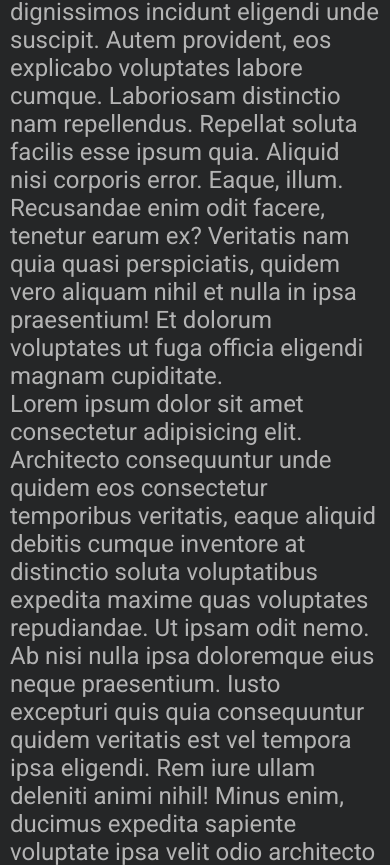
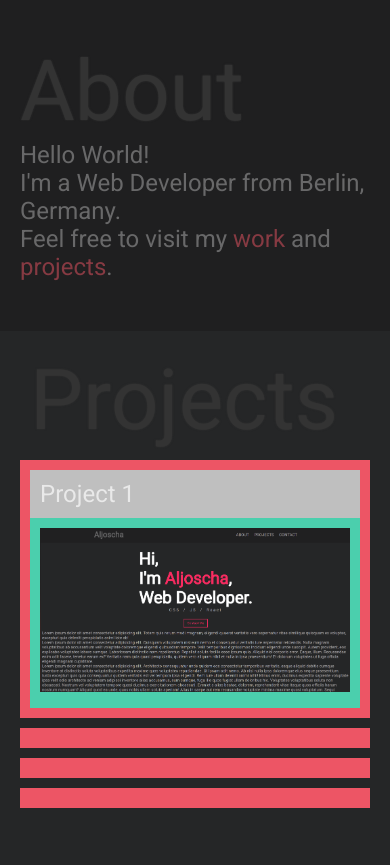
Before and after one commit to AljoschaDriemel/aljoschadriemel.github.io, a plain HTML site: page index.html in a window 390 px wide. Shown: the part 892-1757 px from the top of the page. After the commit the page ends 1730 px from the top, so only its background shows below. Drawn offline with Linux system fonts and the light colour scheme.

Commit message:
responsive redesign

```diff
--- a/index.html
+++ b/index.html
@@ -45,70 +45,50 @@
       </nav>
     </header>
     <!-- MAIN -->
-    <section class="flex">
-      <div class="container main-info">
+    <section >
+      <div class="container flex main-info">
+        <div>
           <p>Hi,</p>
           <p>I'm <span>Aljoscha</span>,</p>
           <p>Web Developer.</p>
           <div class="sub-info">
             <p>CSS / JS / React</p>
           </div>
-      </div>
-    </section>
           <div class="flex cta-btn">
             <a href="#contact">Contact Me</a>
           </div>
+        </div>
+      </div>
+    </section>
     <!-- ABOUT -->
     <section>
-      <div class="container about">
+      <div class="container about" id="about">
+        <div class="title-font"><p>About</p></div>
+        <div class="about-container">
+          <p>Hello World!</p>
+          <p>I'm a Web Developer from Berlin, Germany.</p>
           <p>
-          Lorem ipsum dolor sit amet consectetur adipisicing elit. Totam quia
-          rerum modi magnam, eligendi quaerat veritatis vero aspernatur vitae
-          similique quisquam ex voluptas, excepturi quis deleniti perspiciatis
-          animi iste ab!
+            Feel free to visit my <a href="#projects">work</a> and
+            <a href="#projects">projects</a>.
           </p>
-        <p>
-          Lorem ipsum dolor sit amet consectetur adipisicing elit. Quisquam
-          voluptatem nisi eum nemo et consequatur veritatis iure aspernatur
-          reiciendis. Nulla magnam voluptatibus ab accusantium velit voluptate
-          doloremque eligendi quibusdam tempore. Velit temporibus dignissimos
-          incidunt eligendi unde suscipit. Autem provident, eos explicabo
-          voluptates labore cumque. Laboriosam distinctio nam repellendus.
-          Repellat soluta facilis esse ipsum quia. Aliquid nisi corporis error.
-          Eaque, illum. Recusandae enim odit facere, tenetur earum ex? Veritatis
-          nam quia quasi perspiciatis, quidem vero aliquam nihil et nulla in
-          ipsa praesentium! Et dolorum voluptates ut fuga officia eligendi
-          magnam cupiditate.
-        </p>
-        <p>
-          Lorem ipsum dolor sit amet consectetur adipisicing elit. Architecto
-          consequuntur unde quidem eos consectetur temporibus veritatis, eaque
-          aliquid debitis cumque inventore at distinctio soluta voluptatibus
-          expedita maxime quas voluptates repudiandae. Ut ipsam odit nemo. Ab
-          nisi nulla ipsa doloremque eius neque praesentium. Iusto excepturi
-          quis quia consequuntur quidem veritatis est vel tempora ipsa eligendi.
-          Rem iure ullam deleniti animi nihil! Minus enim, ducimus expedita
-          sapiente voluptate ipsa velit odio architecto ad veniam adipisci
-          inventore alias accusamus, eum cumque, fuga illo quos fugiat ullam
-          doloribus hic. Voluptates voluptatibus soluta non obcaecati. Nostrum
-          vel voluptatem tempore quasi ducimus exercitationem obcaecati. Eveniet
-          a alias beatae, dolorem, reprehenderit vitae itaque quos officiis
-          harum nostrum numquam? Aliquid quod ea unde, quos nobis ullam soluta
-          aperiam! Alias in saepe aut rem recusandae voluptate minima maxime
-          quasi voluptatum. Sequi maxime magnam veritatis iste dolor. Quas
-          debitis quod nihil nobis, fugiat facere enim nisi accusantium harum
-          voluptas quisquam? Dolorem possimus illum numquam facilis aut! In ab
-          provident, cum ducimus deserunt exercitationem minus perspiciatis
-          impedit laborum, voluptatibus tempore excepturi temporibus consectetur
-          quasi laudantium, similique necessitatibus aliquam quaerat quis enim.
-          Autem iste voluptatibus tempore illo consequatur cumque minus quidem
-          porro! Animi possimus eveniet quia alias adipisci iure aut magni culpa
-          quasi mollitia omnis natus aperiam itaque minima modi, suscipit ex!
-          Architecto labore excepturi delectus consequatur recusandae dolores
-          officiis commodi minus sed. Exercitationem adipisci temporibus quasi
-          voluptatibus, cum, minus neque laboriosam consectetur consequatur
-          dignissimos sunt et. Quisquam at earum explicabo laudantium?
-        </p>
+        </div>
+      </div>
+    </section>
+
+    <section>
+      <div class="container projects" id="projects">
+        <div class="title-font"><p>Projects</p></div>
+        <div class="project-container">
+          <div class="card">
+            <div class="card-title">Project 1</div>
+            <div class="card-body">
+              <img src="./img/test.png" alt="test img">
+            </div>
+          </div>
+          <div class="card"></div>
+          <div class="card"></div>
+          <div class="card"></div>
+        </div>
       </div>
     </section>
 
--- a/style.css
+++ b/style.css
@@ -70,15 +70,21 @@ h1 {
 
 /* MAIN */
 .main-info{
-    margin-top: 20px;
+  /* display: block; */
+  height: 90vh;
+  padding: 0 10px;
 }
 .main-info p {
   /* font-size: 2rem; */
-  font-size: calc(100% + 4vw);
+  font-size: calc(100% + 4.2vw);
   font-weight: 700;
   color: #fff;
 }
-.main-info p:hover {
+.main-info p:not(:last-child) {
+  margin: 0 35px;
+}
+.main-info p:hover,
+.about-container p:hover {
   color: var(--green);
   transition: 0.8s;
 }
@@ -86,17 +92,19 @@ h1 {
   color: var(--red);
 }
 .sub-info p {
-  font-size: 1rem;
+  margin-top: 5px;
+  font-size: calc(1rem + 0.5vw);
   font-weight: 300;
-  display: flex;
   word-spacing: 10px;
   letter-spacing: 6px;
+  display: flex;
   color: var(--white);
   justify-content: center;
 }
 .sub-info p:hover {
     color: var(--red);
 }
+
 
 .cta-btn a{
     padding: 10px 20px;
@@ -106,23 +114,73 @@ h1 {
     border: 3px solid var(--red);
     justify-content: center;
     color: var(--red);
-    font-size: 0.8rem;
-    margin-top: 20px;
-}
+    font-size: calc(100% + 0.1vw);
+    margin-top: 15%;
+
+  }
 .cta-btn a:hover {
     background-color: var(--red);
     transition: 0.5s;
     color: var(--white);
+
 }
 
 
 /* ABOUT */
+.title-font p {
+  font-size: calc(100% + 2.5rem);
+  color: var(--main);
+  margin: 0 10px;
+  font-weight: 400;
+  text-shadow: 0 0 2px var(--main);
+  padding-left: 10px;
+}
 
+.about {
+background-color: var(--dark2);
+padding: 50px 0;
 
+}
+.about-container {
+  margin: 0 20px;
+  opacity: 0.5;
+}
 
+.about-container p {
 
+}
 
+.about-container a {
+  color: var(--red);
+  text-decoration: none;
+}
 
+/* PROJECTS */
+.projects {
+
+}
+.project-container {
+
+}
+/* PROJECT CARDS */
+.card {
+  padding: 10px;
+  margin: 10px;
+  background-color: var(--red);
+}
+.card-title {
+  padding: 10px;
+  background-color: var(--white);
+}
+.card-body {
+  padding: 10px;
+  background-color: var(--green);
+}
+/*  */
+
+img {
+  max-width: 100%;
+}
 
 #topBtn {
   display: none;
```
Also changed, not shown: img/test.png (added). Lines whose indentation alone changed are shown as unchanged.
